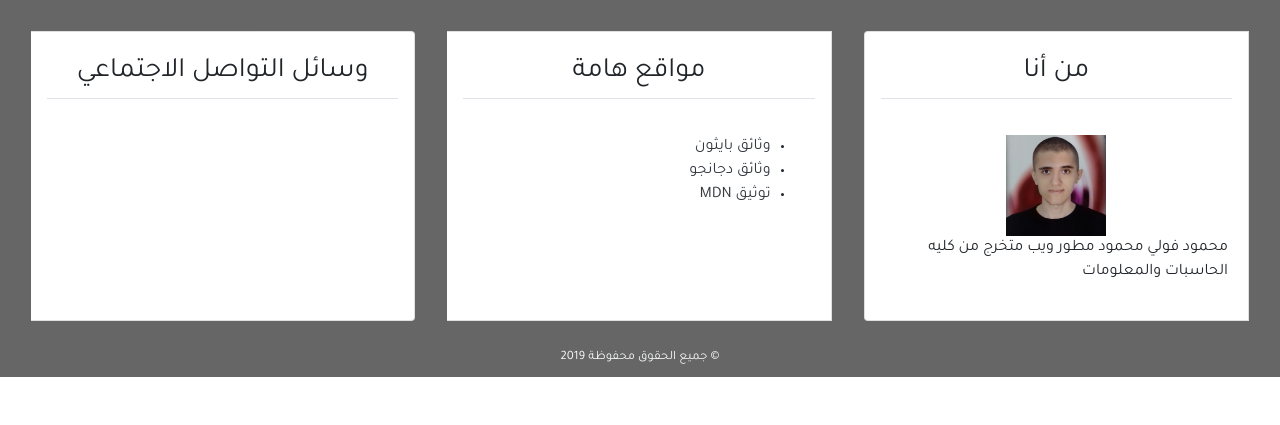
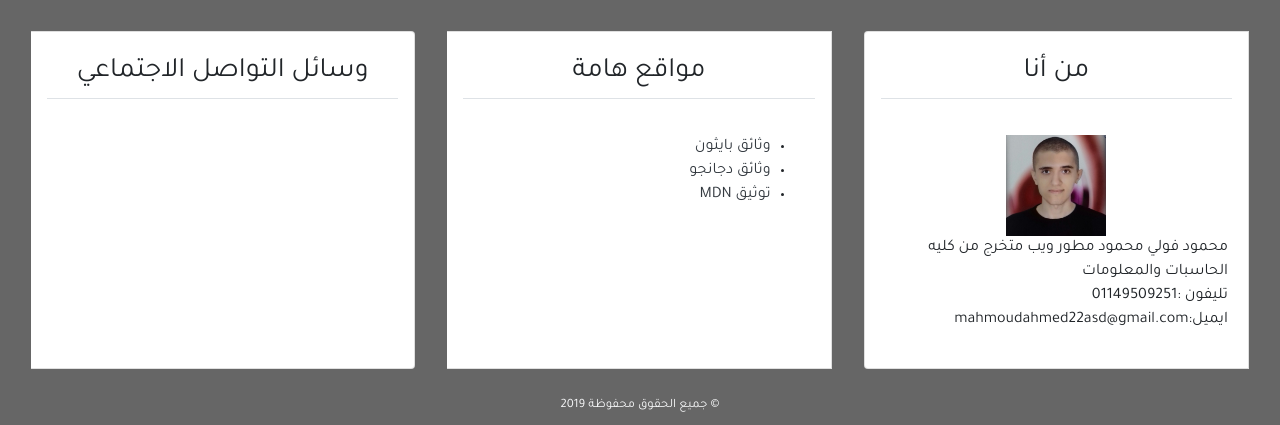
Before and after one commit to mahmoudahmed22/blog-advanced-2019-2, a Django app: page /about/ in a window 1280 px wide. Shown: the part 670-1095 px from the top of the page. Before the commit the page ends 1047 px from the top, so only its background shows below. Run offline with Django 3.2, Linux system fonts and the light colour scheme; data comes from the database, SQL or seed files in the repository; some libraries are stand-ins or nearby versions.

Commit message:
Initial commit

```diff
--- a/blog/templates/blog/base.html
+++ b/blog/templates/blog/base.html
@@ -111,7 +111,13 @@
                                     <img src="{% static 'blog/images/2.PNG' %}" alt="شعار مدونة" width="100px">
                                 </div>
 
-                                <p>محمود فولي محمود مطور ويب متخرج من كليه الحاسبات والمعلومات
+                                <p>
+
+                                    محمود فولي محمود مطور ويب متخرج من كليه الحاسبات والمعلومات
+                                </br>
+                                    تليفون :01149509251
+                                    </br>
+                                    ايميل:mahmoudahmed22asd@gmail.com
                                 </p>
 
                             </div>
```
